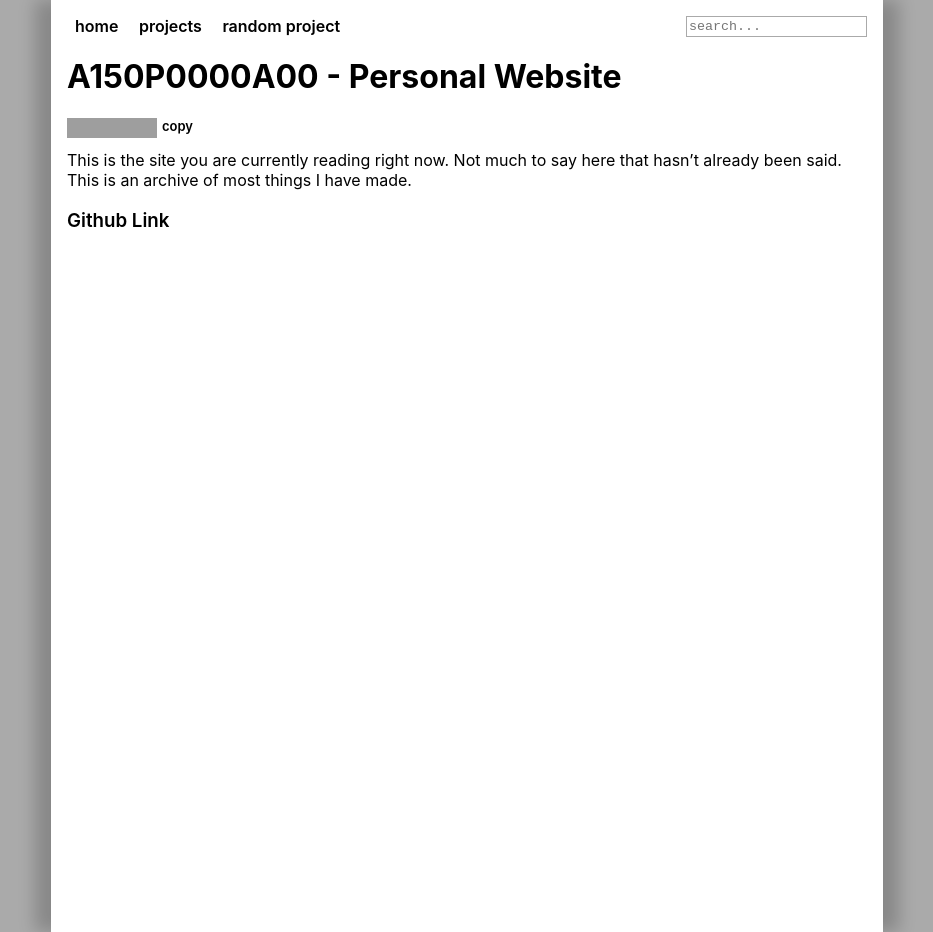
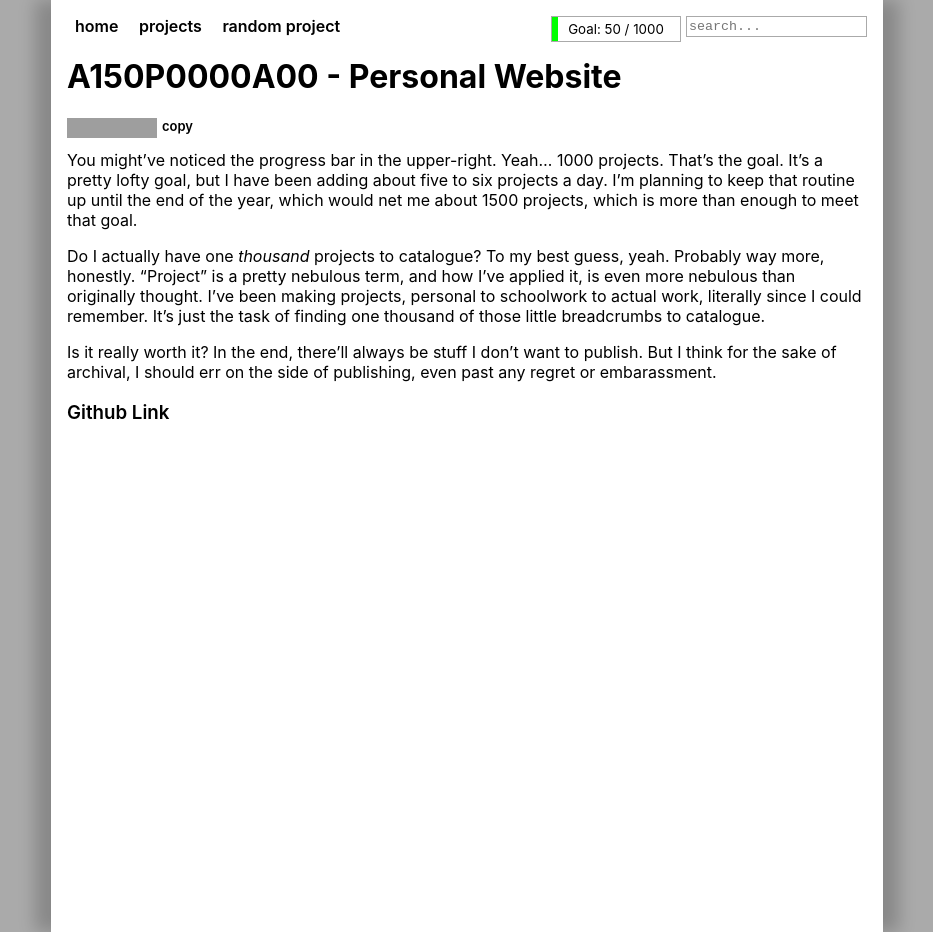
Before and after one commit to rwilliaise/rwilliaise.github.io, a Jekyll site: the page built from _projects/A150P0000A00.md, in a window 1280 px wide. Shown: the whole page, without its empty margins (173-1106 px from the left). Built offline with Jekyll 4.4.1, drawn with Linux system fonts in a browser that asks for light colours; grey boxes are pictures that could not be loaded.

Commit message:
Add progress bar

```diff
--- a/_config.yml
+++ b/_config.yml
@@ -1,6 +1,7 @@
 url: "https://raja.rocks" # the base hostname & protocol for your site, e.g. http://example.com
 baseurl: "/" # the subpath of your site, e.g. /blog
 title: "Raja W."
+projects_goal: 1000.0
 collections:
   projects:
     output: true
--- /dev/null
+++ b/_includes/progress.html
@@ -0,0 +1,4 @@
+<div class="progress-bar">
+  <div style="width: {{ site.projects.size | divided_by: site.projects_goal | times: 100 }}%;" class="progress"></div>
+  <div class="overlay">Goal: {{ site.projects.size }} / {{ site.projects_goal | floor }}</div>
+</div>
--- a/_layouts/default.html
+++ b/_layouts/default.html
@@ -16,6 +16,9 @@
         <div class="autocomplete">
           <textarea id="searchbar" rows="1" placeholder="search..."></textarea>
         </div>
+        <a href="{{ '/projects/A150P0000A00.html' | relative_url }}">
+          {% include progress.html %}
+        </a>
       </div>
       {{ content }}
     </div>
--- a/_projects/A150P0000A00.md
+++ b/_projects/A150P0000A00.md
@@ -5,7 +5,21 @@ pitch: "Archive of Everything Raja."
 catalogued: "2024-02-22"
 ---
 
-This is the site you are currently reading right now. Not much to say here that
-hasn't already been said. This is an archive of most things I have made.
+You might've noticed the progress bar in the upper-right. Yeah... 1000 projects.
+That's the goal. It's a pretty lofty goal, but I have been adding about five to
+six projects a day. I'm planning to keep that routine up until the end of the
+year, which would net me about 1500 projects, which is more than enough to meet
+that goal.
+
+Do I actually have one *thousand* projects to catalogue? To my best guess, yeah.
+Probably way more, honestly. "Project" is a pretty nebulous term, and how I've
+applied it, is even more nebulous than originally thought. I've been making
+projects, personal to schoolwork to actual work, literally since I could
+remember. It's just the task of finding one thousand of those little breadcrumbs
+to catalogue.
+
+Is it really worth it? In the end, there'll always be stuff I don't want to
+publish. But I think for the sake of archival, I should err on the side of
+publishing, even past any regret or embarassment.
 
 ### [Github Link](https://github.com/rwilliaise/rwilliaise.github.io)
--- a/_sass/default.scss
+++ b/_sass/default.scss
@@ -41,6 +41,36 @@
   }
 }
 
+.progress-bar {
+  float: right;
+  display: block;
+  position: relative;
+  border: 1px solid $bg_dark;
+  width: 8rem;
+  height: 1.5rem;
+  margin-right: 5px;
+  font-weight: 400;
+
+  .overlay {
+    position: absolute;
+    display: block;
+    top: 50%;
+    left: 50%;
+    transform: translate(-50%, -50%);
+    width: 100%;
+    text-align: center;
+    margin: auto;
+    font-size: smaller;
+    z-index: 1;
+  }
+
+  .progress {
+    display: block;
+    height: 100%;
+    background-color: #00ff00;
+  }
+}
+
 .badge {
   font-size: small;
 
```
